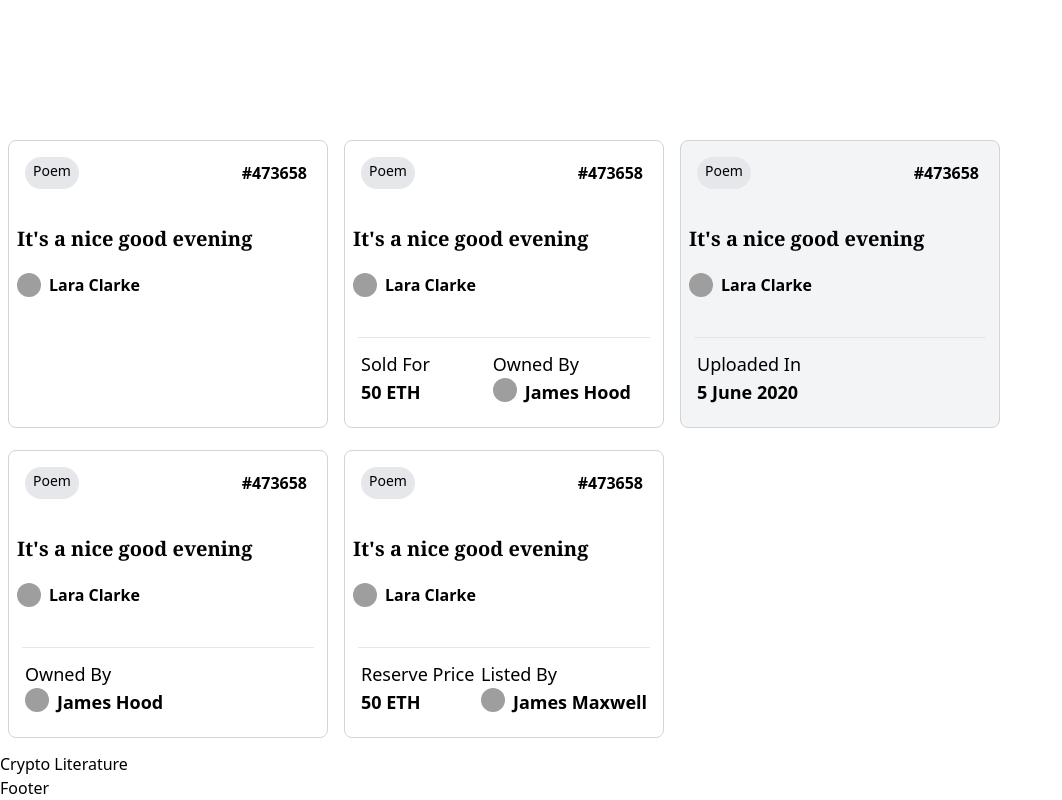
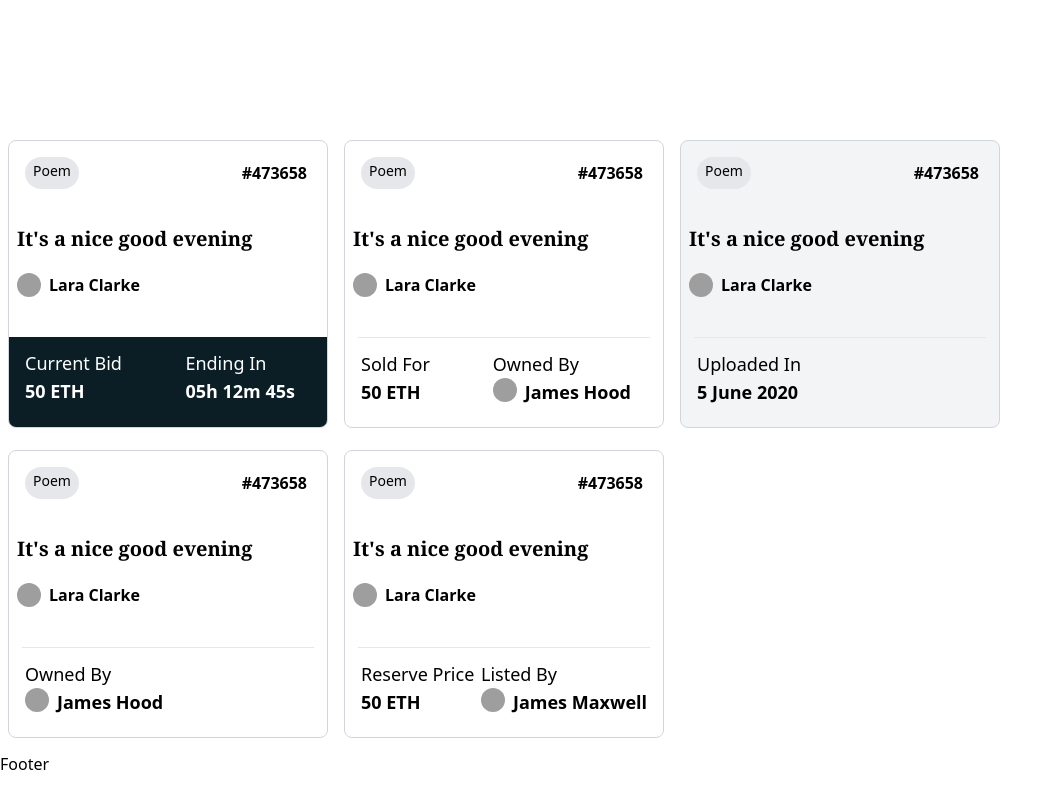
Before and after one commit to ByteCrak07/cryptoliterature, a Next.js app in the folder client/: page / in a window 1280 px wide. Shown: the part 1552-2352 px from the top of the page, without its empty margins (0-1062 px from the left). After the commit the page ends 2328 px from the top, so only its background shows below. Built offline with nearby package versions, Linux system fonts and the light colour scheme; grey boxes are pictures that could not be loaded.

Commit message:
Change colour and remove redundant SEO

```diff
--- a/client/components/card.tsx
+++ b/client/components/card.tsx
@@ -56,7 +56,7 @@ const Card: React.FC<Props> = ({
       {currentBid ? "" : <hr className="w-11/12 mx-auto" />}
       <div
         className={`p-3 px-4 card-footer ${
-          currentBid ? "bg-litBlue text-white" : ""
+          currentBid ? "bg-lit-dark text-white" : ""
         } w h-24 flex justify-between align-middle text-lg`}
       >
         {(() => {
--- a/client/pages/index.tsx
+++ b/client/pages/index.tsx
@@ -68,7 +68,6 @@ const Home: NextPage = () => {
           </SwiperSlide>
         </Swiper>
       </section>
-      <Seo title="Crypto literature" description="Crypto literature" />
       <Card
         genre="Poem"
         hash="#473658"
@@ -115,7 +114,6 @@ const Home: NextPage = () => {
         listedBy="James Maxwell"
         listedByAvatar="https://expertphotography.b-cdn.net/wp-content/uploads/2020/08/social-media-profile-photos-3.jpg"
       />
-      <div>Crypto Literature</div>
     </>
   );
 };
```
